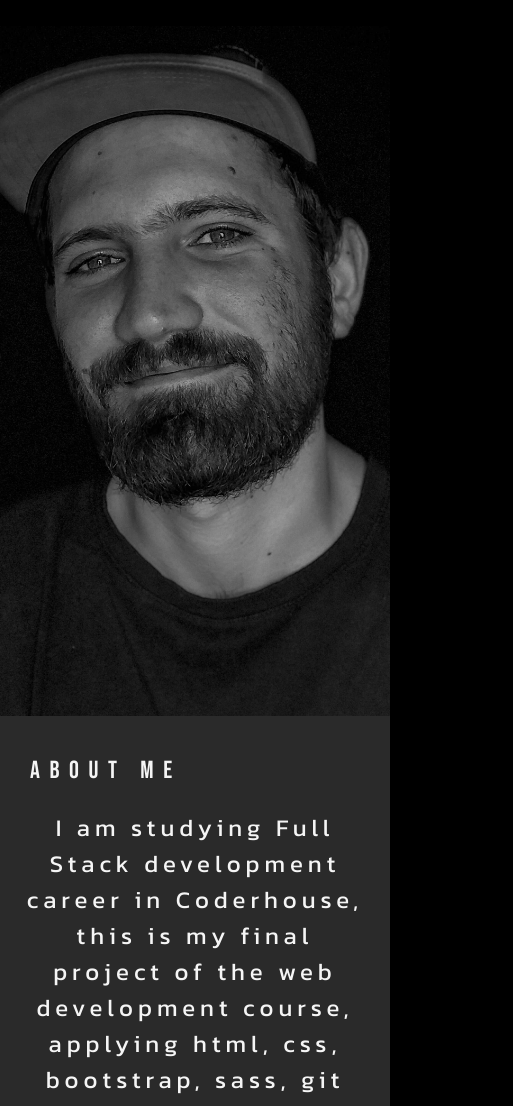
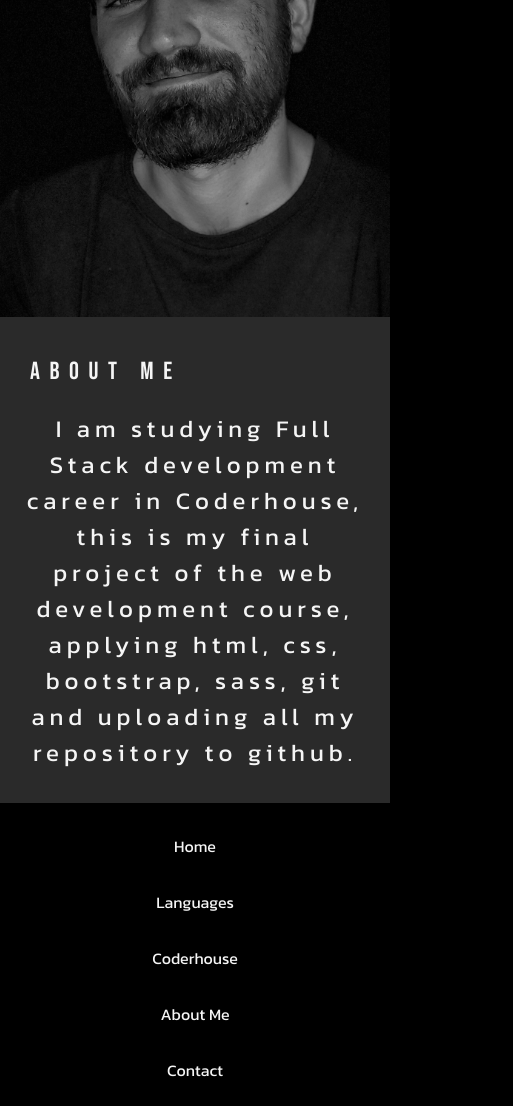
Before and after one commit to lucioEnricci/coderhouse36360, a website: page index.html in a window 390 px wide. Shown: the part 710-1816 px from the top of the page, 513 px wide, since content can reach past the window. Drawn offline with nearby package versions, Linux system fonts and the light colour scheme.

Commit message:
corrigiendo errores en el index

```diff
--- a/index.html
+++ b/index.html
@@ -34,8 +34,8 @@
                     <li class="nav__list animate__animated animate__bounceInLeft"><a class="nav__anchor" href="./paginas/contacto.html">Contact</a></li>
                 </ul>
             </nav>
-            <div class="imagen col-lg-6 col-12 animate__animated animate__fadeIn">
-                <img src="./imagenes/foto2editada.JPG" alt="" width="800px">
+            <div class="cont col-lg-6 col-12 animate__animated animate__fadeIn">
+                <img class="cont__imagen" src="./imagenes/foto2editada.JPG" alt="">
             </div>
         </div>
     </div>
--- a/sass/_footer.scss
+++ b/sass/_footer.scss
@@ -17,6 +17,18 @@
    }
  }
 
+ @media (max-width: 48rem){
+   .footer__list {
+      display:flex;
+      flex-direction: column;
+      justify-content: center;
+      align-items: center;
+      .footer__link {
+         margin:1rem 0;
+      }
+   }
+ }
+
  .mailto {
    list-style-type: none;
    color:map-get($colores, texto);
--- a/sass/_home.scss
+++ b/sass/_home.scss
@@ -15,7 +15,6 @@
     text-decoration: none;
     color:map-get($colores, oro);
     position: relative;
-    overflow: hidden;
     display: inline-block;
 }
 
@@ -28,7 +27,8 @@
         }
         &__anchor {
             @extend .anchor;
-            font-size: 6rem;
+            font-size: 4rem;
+            overflow: hidden;
             font-weight: 900;
             letter-spacing: 0.6rem;
         }
@@ -50,20 +50,27 @@
         }
 }
 
-
-.imagen {
-    grid-area:imagen;
+.cont {
     display:flex;
     justify-content:center;
     overflow:hidden;
+    &__imagen {
+        width:35rem;
+    }
 }
 
 @media (min-width: 62rem){
-    .imagen {
+    .cont {
         filter: blur(3px);
         &:hover {
             filter:blur(0);
         }
+    }
+    .nav__anchor {
+        font-size: 6rem;
+    }
+    .cont__imagen {
+        width:50rem;
     }
 }
 
```
Also changed, not shown: css/main.css.
